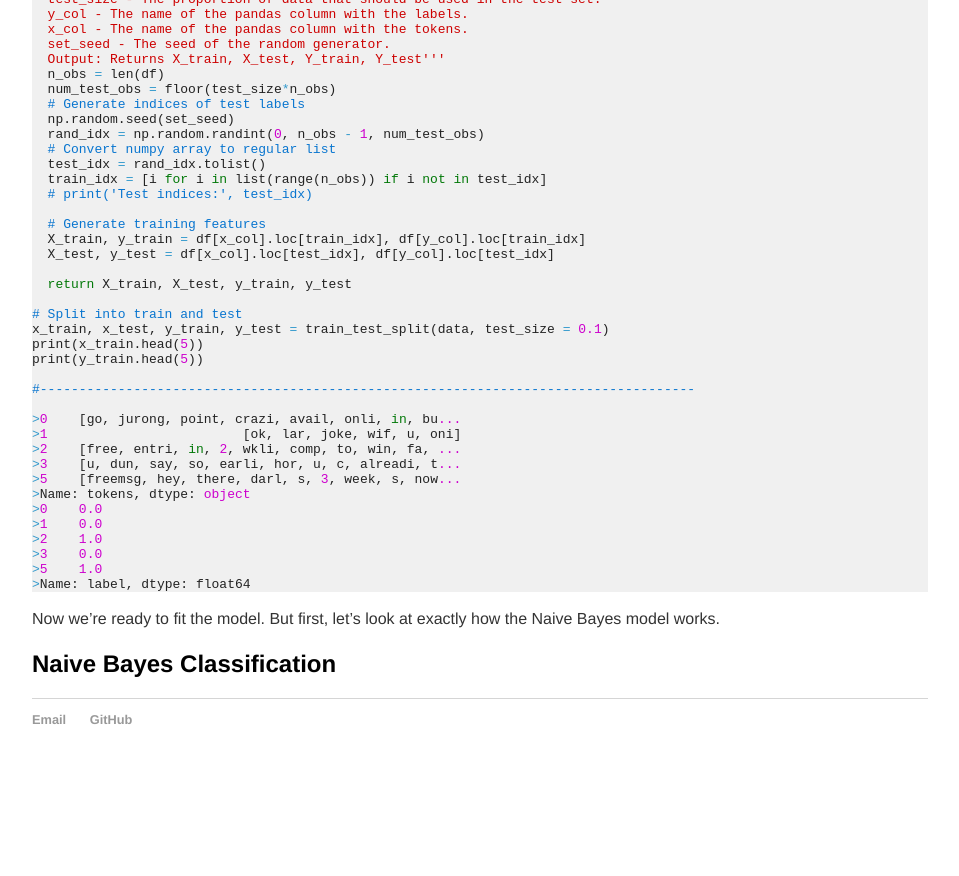
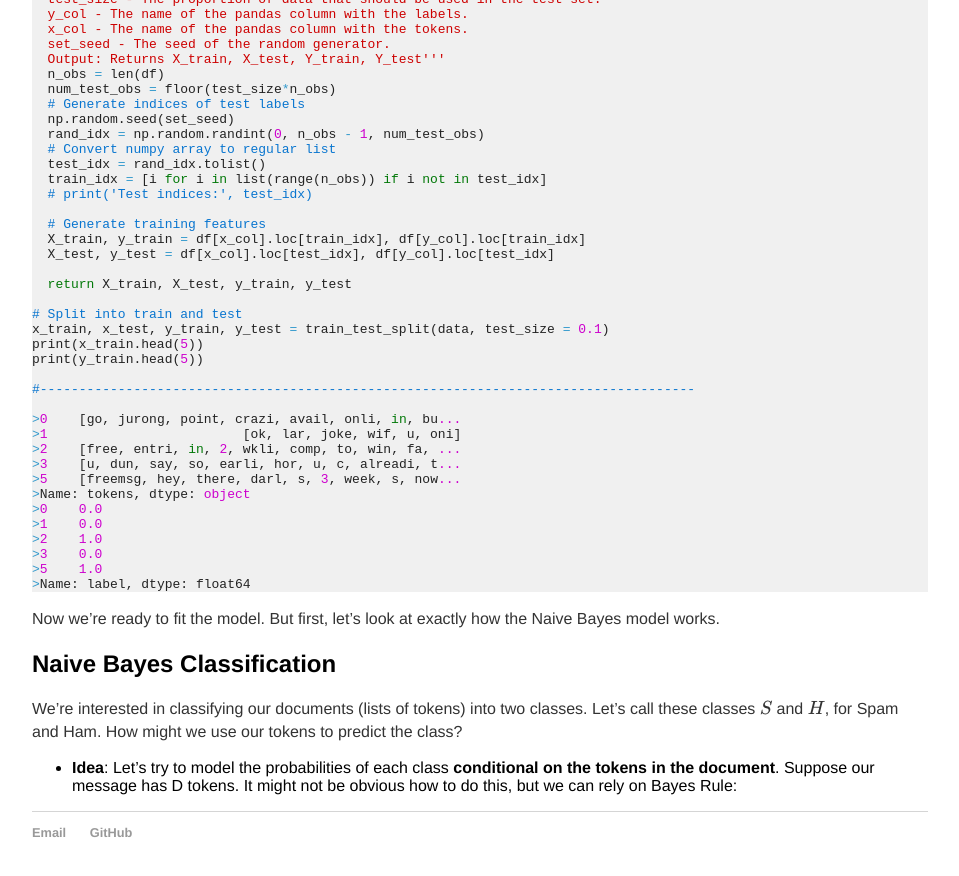
Before and after one commit to 12mre1/12mre1.github.io, a Jekyll site: the page built from _posts/2020-12-30-Spam-Classification-From-Scratch-With-Naive-Bayes.md, in a window 1280 px wide and 900 px high, scrolled down 8517 px. Shown: the top 876 px of the window, without its empty margins (160-1119 px from the left). Built offline with Jekyll 4.4.1, drawn with Linux system fonts in a browser that asks for light colours; formulas are drawn with MathJax 3; before the commit the page ends 9304 px from its top, so only the background shows below that.

Commit message:
update post

```diff
--- a/_posts/2020-12-30-Spam-Classification-From-Scratch-With-Naive-Bayes.md
+++ b/_posts/2020-12-30-Spam-Classification-From-Scratch-With-Naive-Bayes.md
@@ -531,3 +531,6 @@ print(y_train.head(5))
 Now we're ready to fit the model. But first, let's look at exactly how the Naive Bayes model works.
 
 ## Naive Bayes Classification
+
+We're interested in classifying our documents (lists of tokens) into two classes. Let's call these classes \\( S \\) and \\( H \\), for Spam and Ham. How might we use our tokens to predict the class?
+- __Idea__: Let's try to model the probabilities of each class __conditional on the tokens in the document__. Suppose our message has D tokens. It might not be obvious how to do this, but we can rely on Bayes Rule:
```
